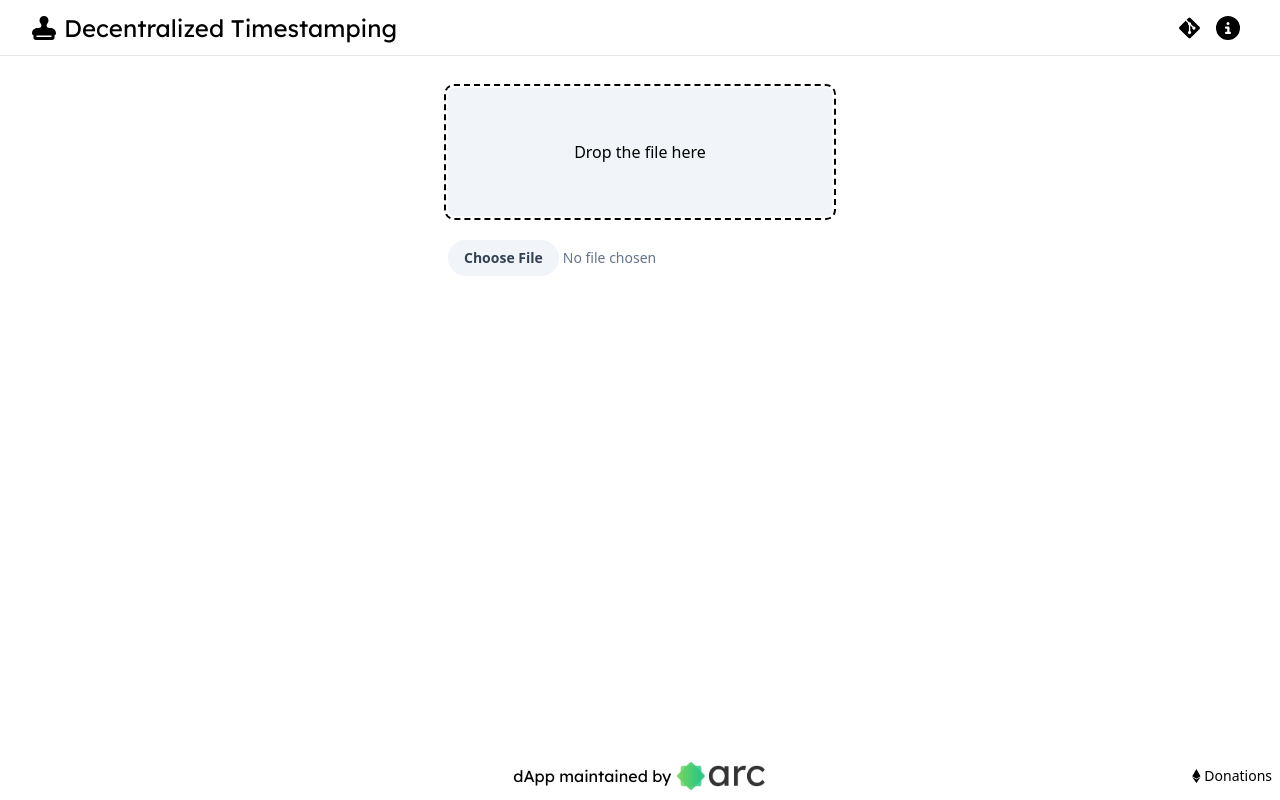
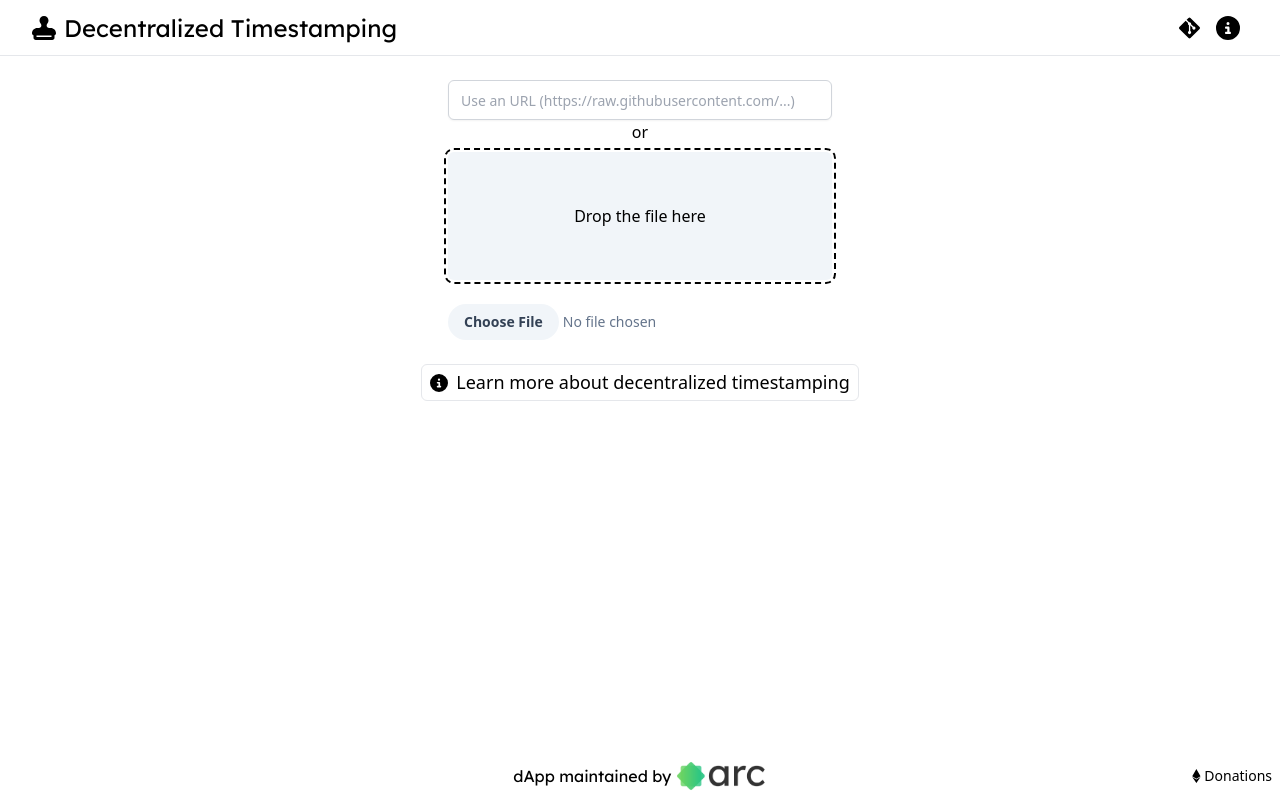
Before and after one commit to archq-io/edts-dapp, a Vue app: page / in a window 1280 px wide. Built offline with nearby package versions, Linux system fonts and the light colour scheme; no server answers.

Commit message:
views: dAppView.vue: Add link to about page and URL input
Add a link to the about page and an URL input for loading files directly
from web servers (GitHub, GitLab, static files, ...).

Signed-off-by: Luka Kovacic <luka.kovacic@archq.io>

```diff
--- a/src/views/dAppView.vue
+++ b/src/views/dAppView.vue
@@ -1,13 +1,17 @@
 <script setup>
 import { ref, reactive, watch } from 'vue'
-import { useRoute } from 'vue-router';
+import { useRoute, useRouter, RouterLink } from 'vue-router';
 import { sha256_digest } from '@/utils/file.js'
 import DragAndDrop from '@/components/DragAndDrop.vue'
 import EthereumPublishDigest from '@/components/EthereumPublishDigest.vue'
 import Badge from '@/components/Badge.vue'
 
 const route = useRoute();
+const router = useRouter();
 
+const enableAbout = ref(import.meta.env.VITE_ENABLE_ABOUT == 'true')
+
+const urlInput = ref('')
 const embedBadge = ref(false)
 let state = reactive({
   file: null,
@@ -23,6 +27,33 @@ function processFileUpload(files) {
   sha256_digest(state.file).then(digest => state.digest = digest)
 }
 
+function urlRouteLocation(url) {
+  return {
+    name: 'dAppView',
+    query: {
+      url: url,
+    },
+  }
+}
+
+function loadFromUrl(url) {
+  if (url == route.query.url) {
+    getFile(url)
+  } else {
+    router.push(urlRouteLocation(url))
+  }
+}
+
+function getFile(url) {
+    fetch(url).then(response => {
+      response.arrayBuffer().then(value => {
+        let contentType = response.headers.get('Content-Type')
+        let file = new File([value], '', { type: contentType })
+        sha256_digest(file).then(digest => state.digest = digest)
+        state.file = file
+      })
+    })
+}
 
 watch(() => route.params.digest, digest => {
   console.log(digest)
@@ -31,14 +62,8 @@ watch(() => route.params.digest, digest => {
 watch(() => route.query.url, url => {
   if (url) {
     state.urlPresent = true
-    fetch(url).then(response => {
-      response.arrayBuffer().then(value => {
-        let contentType = response.headers.get('Content-Type')
-        let file = new File([value], '', { type: contentType })
-        sha256_digest(file).then(digest => state.digest = digest)
-        state.file = file
-      })
-    })
+    urlInput.value = url
+    getFile(url)
   } else {
     state.urlPresent = false
   }
@@ -48,7 +73,16 @@ watch(() => route.query.url, url => {
 <template>
   <main>
     <div class="flex flex-col justify-center items-center mt-6">
-      <DragAndDrop v-if="!state.file" @file-upload="processFileUpload" class="m-2" />
+      <div v-if="!state.file" class="flex flex-col justify-center items-center mb-4">
+        <div class="flex flex-col md:flex-row justify-center items-center w-full">
+          <input v-model="urlInput" placeholder="Use an URL (https://raw.githubusercontent.com/...)" class="block h-10 px-3 py-2 w-full md:w-auto md:grow bg-white border border-gray-300 rounded-md text-sm shadow-sm placeholder-gray-400 focus:outline-none focus:border-gray-500 focus:ring-1 focus:ring-gray-500" />
+          <button v-if="urlInput.length > 0" @click="loadFromUrl(urlInput)" class="inline-flex items-center md:grow-0 border rounded-md h-10 md:ml-1 mt-1 md:mt-0 py-1 px-2 hover:bg-gray-200 shadow-sm">
+            <span>Load file</span>
+          </button>
+        </div>
+        <span>or</span>
+        <DragAndDrop @file-upload="processFileUpload" class="mt-2" />
+      </div>
       <EthereumPublishDigest v-if="state.file" :digest="state.digest" />
       <Badge v-if="embedBadge"/>
       <div class="flex flex-row justify-center items-center mt-2">
@@ -61,6 +95,10 @@ watch(() => route.query.url, url => {
           <span v-else>Hide</span>
         </button>
       </div>
+      <RouterLink v-if="enableAbout && !state.file" to="/about" class="inline-flex items-center mx-2 border rounded-md py-1 px-2 hover:bg-gray-200 text-lg leading-tight md:leading-normal">
+        <font-awesome-icon class="mr-2" icon="fa-solid fa-circle-info" />
+        <span>Learn more about decentralized timestamping</span>
+      </RouterLink>
     </div>
   </main>
 </template>
```
